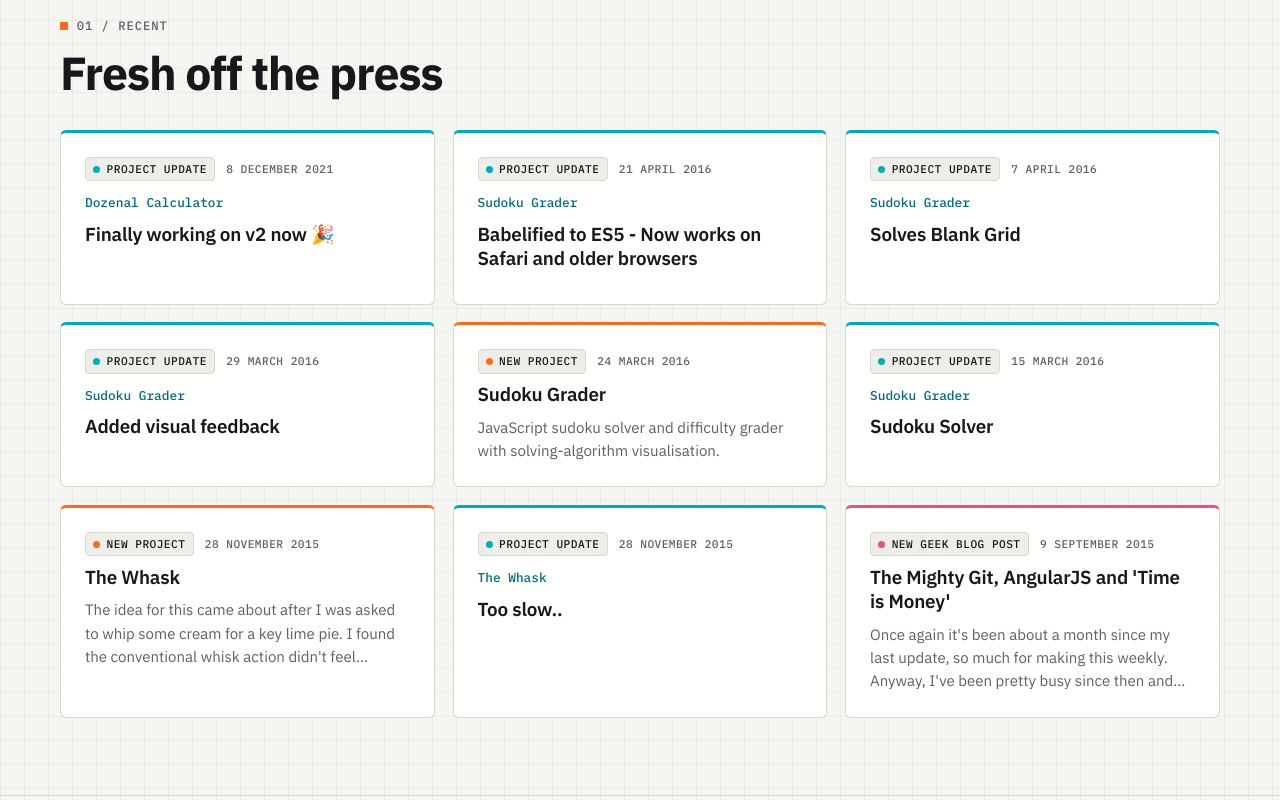
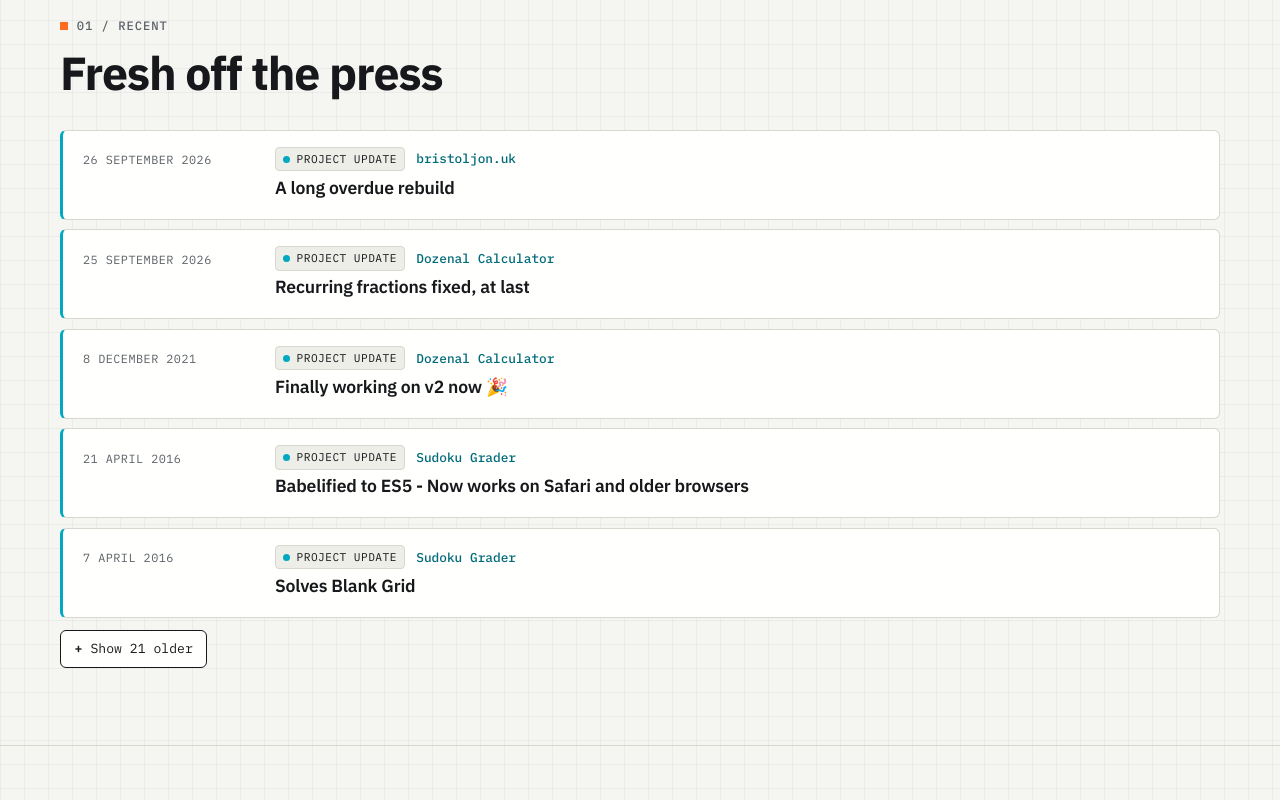
Before and after one commit to bristoljon/website, a Gatsby site: page / in a window 1280 px wide. Shown: the part 700-1500 px from the top of the page. Built offline with nearby package versions, Linux system fonts and the light colour scheme; Gatsby itself is replaced by a stand-in of ours; some packages are replaced by stand-ins of ours.

Commit message:
feat: missing pages

```diff
--- a/content/projects/3d.md
+++ b/content/projects/3d.md
@@ -3,6 +3,7 @@ title: "3D Viewer"
 date: 2015-07-30
 excerpt: Automates a stereoscopic 3D effect by restyling paired iframes from height and depth attributes in the source HTML.
 status: Archived
+image: /img/projects/3d.jpg
 tags:
   - "JavaScript"
   - "JQuery"
--- a/content/projects/dozenal.md
+++ b/content/projects/dozenal.md
@@ -3,6 +3,7 @@ title: "Dozenal Calculator"
 date: 2015-07-30
 excerpt: A base-12 calculator, including fraction conversion.
 status: Archived
+image: /img/projects/dozenal.jpg
 tags:
   - "JavaScript"
   - "JQuery"
@@ -139,6 +140,14 @@ comments:
     date: "2025-07-27"
     body: "Changing the L and X characters doesn't work on latest version I think.. Old one does but it's even worse at maths 😆"
 updates:
+  - date: 2026-09-25
+    title: "Recurring fractions fixed, at last"
+    body: |-
+      Finally fixed the bug I found back in 2015, where 1/5 in dozenal came out wrong.
+
+      The calculator now does exact fraction arithmetic, keeping every value as a whole-number numerator and denominator instead of a rounded decimal. Nothing gets rounded along the way, so recurring digits can be shown properly, with a line over the part that repeats. 1/5 in dozenal is 0.2497, with the 2497 recurring. Switching between dozenal and decimal is lossless now too, and dividing by zero now shows an error.
+
+      [Try it here](/projects/dozenal/).
   - date: 2021-12-08
     title: "Finally working on v2 now 🎉"
     body: "I finally dusted off the Dozenal Calculator code as it seems to be getting quite a bit of traffic.. Have basically rewritten it using React and bignumber.js which should provide much better accuracy especially with fractions. Check it out [here](https://dozenal.netlify.app/)"
--- a/content/projects/imedic.md
+++ b/content/projects/imedic.md
@@ -3,6 +3,7 @@ title: "iMedic - Paramedic App"
 date: 2010-07-14
 excerpt: An iOS app written in Objective-C for paramedics — assessment tools and drug calculations.
 status: Archived
+image: /img/projects/imedic.jpg
 tags:
   - "PHP"
   - "Mobile"
--- a/content/projects/onetimepad.md
+++ b/content/projects/onetimepad.md
@@ -3,6 +3,7 @@ title: "One Time Pad Encryption"
 date: 2015-07-09
 excerpt: One-time pad encryption and decryption in the browser. Unbreakable given a good key, and simple with it.
 status: Archived
+image: /img/projects/onetimepad.jpg
 tags:
   - "JavaScript"
   - "Encryption"
--- a/content/projects/sudoku.md
+++ b/content/projects/sudoku.md
@@ -3,6 +3,7 @@ title: "Sudoku Grader"
 date: 2016-03-24
 excerpt: JavaScript sudoku solver and difficulty grader with solving-algorithm visualisation.
 status: Archived
+image: /img/projects/sudoku.jpg
 tags:
   - "JavaScript"
   - "OOP"
--- a/content/projects/this.md
+++ b/content/projects/this.md
@@ -3,6 +3,7 @@ title: "bristoljon.uk"
 date: 2015-08-05
 excerpt: The site you're reading. Now a static build rather than PHP and MySQL.
 status: Archived
+image: /img/projects/this.jpg
 tags:
   - "PHP"
   - "JavaScript"
@@ -29,6 +30,14 @@ links:
 draft: false
 comments: []
 updates:
+  - date: 2026-09-26
+    title: "A long overdue rebuild"
+    body: |-
+      Eleven years on, the site has finally been rebuilt. It's off PHP and MySQL and is now a static Gatsby site on Netlify, with the posts and projects kept as markdown and edited through Decap CMS.
+
+      Credit where it's due: the redesign and migration were done with Claude, Anthropic's AI. I said what I wanted and it did the heavy lifting. That included a new look (with a dark mode), a [CV](/cv) page with PDF download, and rescuing the old project updates from the old site's feed so they show here and on the homepage again.
+
+      The old mini-apps that never had a project page now live under [misc](/misc), and every old link redirects to its new home. A couple got fixed on the way. 'Suncalc' had a syntax error that stopped it working at all, and the Styles Changer no longer needs PHP.
   - date: 2015-08-21
     title: "Added images"
     body: "Finally got round to adding images. True to form, I couldn't do it the easy way and opted for a custom PHP script and HTML form that uploads images to the server and adds details such as description and url to a table in the database. Then it associates the image record with a particular project. This means I can link multiple projects or blogs to one image. To display them I use AJAX to grab the matching image URL's from the db and display them as thumbnails in the image panel. Will start adding more images soon."
--- a/content/projects/timeismoney.md
+++ b/content/projects/timeismoney.md
@@ -3,6 +3,7 @@ title: "Time is Money"
 date: 2015-09-03
 excerpt: A counter that reframes your working hours as money earned, and money as the hours it costs you.
 status: Archived
+image: /img/projects/timeismoney.jpg
 tags:
   - "JavaScript"
   - "JQuery"
--- a/src/components/nav.js
+++ b/src/components/nav.js
@@ -7,7 +7,7 @@ import { useLocation } from "@reach/router"
  * and the "Get involved" sign-up modal — both of those were backed by the
  * $_SESSION / users table and have no home on a static build.
  *
- * Projects and Blog are pulled from content so the menu can't drift from
+ * Projects and Misc are pulled from content so the menu can't drift from
  * what's actually published.
  */
 
@@ -62,18 +62,6 @@ const Nav = () => {
         nodes {
           fields { path }
           frontmatter { title }
-        }
-      }
-      posts: allMarkdownRemark(
-        filter: {
-          fields: { collection: { eq: "blog" } }
-          frontmatter: { draft: { ne: true } }
-        }
-        sort: { frontmatter: { date: DESC } }
-      ) {
-        nodes {
-          fields { path }
-          frontmatter { title number type }
         }
       }
       misc: allMarkdownRemark(
@@ -185,16 +173,12 @@ const Nav = () => {
               ]
             )}
 
-            {dropdown(
-              "blog",
-              "Blog",
-              "sun",
-              data.posts.nodes.map(p => (
-                <li key={p.fields.path}>
-                  <Link to={p.fields.path}>{p.frontmatter.title}</Link>
-                </li>
-              ))
-            )}
+            <li>
+              <Link className="menu-link" to="/blog">
+                Blog
+              </Link>
+            </li>
+
 
             {dropdown(
               "misc",
@@ -213,11 +197,6 @@ const Nav = () => {
               ]
             )}
 
-            <li>
-              <Link className="menu-link" to="/blog">
-                All posts
-              </Link>
-            </li>
             <li>
               <Link className="menu-link" to="/cv">
                 CV
--- /dev/null
+++ b/src/components/show-more.js
@@ -0,0 +1,40 @@
+import * as React from "react"
+
+/**
+ * A list in order, with everything after the first few tucked into a native
+ * <details> expander. No JavaScript needed to open it, and it's keyboard and
+ * screen-reader friendly. `open` forces it open, e.g. when a link points at
+ * an item inside.
+ */
+const ShowMore = ({
+  items,
+  renderItem,
+  className,
+  visible = 5,
+  noun = "older",
+  open = false,
+}) => {
+  const head = items.slice(0, visible)
+  const rest = items.slice(visible)
+
+  return (
+    <>
+      <ol className={className}>{head.map(renderItem)}</ol>
+      {rest.length > 0 && (
+        <details className="show-more" open={open || undefined}>
+          <summary>
+            <span className="when-closed">
+              Show {rest.length} {noun}
+            </span>
+            <span className="when-open">Show fewer</span>
+          </summary>
+          <ol className={className} start={visible + 1}>
+            {rest.map(renderItem)}
+          </ol>
+        </details>
+      )}
+    </>
+  )
+}
+
+export default ShowMore
--- a/src/pages/index.js
+++ b/src/pages/index.js
@@ -3,19 +3,20 @@ import { graphql, Link } from "gatsby"
 import Layout from "../components/layout"
 import Seo from "../components/seo"
 import Window from "../components/window"
+import ShowMore from "../components/show-more"
 import { byNewest, plainExcerpt, projectUpdates, updateDate } from "../utils/updates"
 
 // Accent per kind of item, so the feed reads at a glance.
 const KIND_TONE = { blog: "pink", project: "tang", update: "sky" }
-const FEED_SIZE = 9
 
 
 const IndexPage = ({ data }) => {
   const home = data.home
   const hero = home?.frontmatter || {}
 
-  // The recent feed mixes posts, new projects and project updates, newest
-  // first — the same mix the old /php/updates.php feed served.
+  // The recent feed mixes posts, new projects and project updates, strictly
+  // newest first — the same mix the old /php/updates.php feed served. The
+  // first few show; the rest sit behind "Show older".
   const recent = [
     ...data.recent.nodes.map(node => {
       const isBlog = node.fields.collection === "blog"
@@ -45,7 +46,6 @@ const IndexPage = ({ data }) => {
     ),
   ]
     .sort(byNewest)
-    .slice(0, FEED_SIZE)
 
   // "bristoljon.uk" -> "bristoljon" with the ".uk" picked out in colour.
   const title = hero.title || "bristoljon.uk"
@@ -106,26 +106,31 @@ const IndexPage = ({ data }) => {
             </h2>
           </header>
 
-          <ul className="card-grid">
-            {recent.map(item => (
-              <li
-                className={`card feed-card tone-${KIND_TONE[item.kind]}`}
-                key={item.key}
-              >
-                <div className="feed-meta">
-                  <span className="chip">{item.label}</span>
-                  <time dateTime={item.isoDate}>{item.date}</time>
+          <ShowMore
+            className="feed-list"
+            items={recent}
+            renderItem={item => (
+              <li className={`feed-item tone-${KIND_TONE[item.kind]}`} key={item.key}>
+                <time className="feed-date" dateTime={item.isoDate}>
+                  {item.date}
+                </time>
+                <div className="feed-body">
+                  <p className="feed-kind">
+                    <span className="chip">{item.label}</span>
+                    {item.project && (
+                      <span className="feed-project">{item.project}</span>
+                    )}
+                  </p>
+                  <h3 className="feed-title">
+                    <Link className="stretched" to={item.path}>
+                      {item.title}
+                    </Link>
+                  </h3>
+                  <p className="feed-excerpt">{item.excerpt}</p>
                 </div>
-                {item.project && <p className="feed-project">{item.project}</p>}
-                <h3 className="feed-title">
-                  <Link className="stretched" to={item.path}>
-                    {item.title}
-                  </Link>
-                </h3>
-                <p>{item.excerpt}</p>
               </li>
-            ))}
-          </ul>
+            )}
+          />
         </div>
       </section>
 
@@ -171,7 +176,6 @@ export const query = graphql`
         frontmatter: { draft: { ne: true } }
       }
       sort: { frontmatter: { date: DESC } }
-      limit: 9
     ) {
       nodes {
         id
--- a/src/styles/global.css
+++ b/src/styles/global.css
@@ -766,30 +766,6 @@ a.tag:hover {
   margin-right: 0.35rem;
 }
 
-.card-grid {
-  display: grid;
-  grid-template-columns: repeat(auto-fill, minmax(min(100%, 300px), 1fr));
-  gap: 1.1rem;
-  margin: 0;
-  padding: 0;
-  list-style: none;
-}
-
-.card.feed-card {
-  display: flex;
-  flex-direction: column;
-  gap: 0.55rem;
-  border-top: 3px solid var(--accent, var(--rule));
-  transition: border-color 0.15s ease, box-shadow 0.15s ease;
-}
-
-.card-grid .feed-card:hover,
-.card-grid .feed-card:focus-within {
-  border-color: var(--rule-strong);
-  border-top-color: var(--accent);
-  box-shadow: 0 8px 24px rgba(0, 0, 0, 0.06);
-}
-
 .feed-meta {
   display: flex;
   flex-wrap: wrap;
@@ -807,17 +783,72 @@ a.tag:hover {
   color: var(--ink);
 }
 
-.feed-card .feed-project {
-  margin: 0.2rem 0 0;
+/* The recent feed: one list, strictly newest first. */
+.feed-list {
+  display: grid;
+  gap: 0.6rem;
+  margin: 0;
+  padding: 0;
+  list-style: none;
+}
+
+.feed-item {
+  position: relative;
+  display: grid;
+  gap: 0.3rem 1.5rem;
+  padding: 1rem 1.25rem;
+  background: var(--surface);
+  border: 1px solid var(--rule);
+  border-left: 3px solid var(--accent, var(--rule));
+  border-radius: var(--radius);
+  transition: border-color 0.15s ease, box-shadow 0.15s ease;
+}
+
+@media (min-width: 720px) {
+  .feed-item {
+    grid-template-columns: 10.5rem 1fr;
+  }
+}
+
+.feed-item:hover,
+.feed-item:focus-within {
+  border-color: var(--rule-strong);
+  border-left-color: var(--accent);
+  box-shadow: 0 8px 24px rgba(0, 0, 0, 0.06);
+}
+
+.feed-date {
+  padding-top: 0.2rem;
+  color: var(--muted);
+  font-family: var(--mono);
+  font-size: 0.74rem;
+  letter-spacing: 0.04em;
+  text-transform: uppercase;
+}
+
+.feed-kind {
+  display: flex;
+  flex-wrap: wrap;
+  align-items: center;
+  gap: 0.35rem 0.7rem;
+  margin: 0;
+  font-family: var(--mono);
+  font-size: 0.7rem;
+  letter-spacing: 0.04em;
+  text-transform: uppercase;
+}
+
+.feed-project {
   color: var(--accent-text, var(--muted));
-  font-family: var(--mono);
   font-size: 0.8rem;
   font-weight: 500;
+  letter-spacing: 0;
+  text-transform: none;
 }
 
 .feed-title {
-  margin: 0;
-  font-size: 1.18rem;
+  margin: 0.35rem 0 0.2rem;
+  font-size: 1.1rem;
   font-weight: 600;
   line-height: 1.3;
   letter-spacing: -0.01em;
@@ -828,11 +859,63 @@ a.tag:hover {
   text-decoration: none;
 }
 
-.feed-card p {
+.feed-excerpt {
   margin: 0;
   color: var(--muted);
   font-size: 0.94rem;
   line-height: 1.55;
+}
+
+/* "Show N older" expander under a list. */
+.show-more {
+  margin-top: 0.75rem;
+}
+
+.show-more > summary {
+  display: inline-flex;
+  align-items: center;
+  gap: 0.5rem;
+  padding: 0.45rem 0.85rem;
+  background: var(--surface);
+  color: var(--ink);
+  border: 1px solid var(--rule-strong);
+  border-radius: var(--radius);
+  font-family: var(--mono);
+  font-size: 0.82rem;
+  list-style: none;
+  cursor: pointer;
+  transition: background 0.15s ease, color 0.15s ease;
+}
+
+.show-more > summary::-webkit-details-marker {
+  display: none;
+}
+
+.show-more > summary::before {
+  content: "+";
+  font-weight: 600;
+}
+
+.show-more[open] > summary::before {
+  content: "−";
+}
+
+.show-more > summary:hover {
+  background: var(--ink);
+  color: var(--bg);
+}
+
+.show-more[open] .when-closed,
+.show-more:not([open]) .when-open {
+  display: none;
+}
+
+.show-more > ol {
+  margin-top: 0.75rem;
+}
+
+.updates .show-more > summary {
+  margin-left: 1.4rem;
 }
 
 .about {
--- a/static/admin/config.yml
+++ b/static/admin/config.yml
@@ -68,7 +68,7 @@ collections:
       - { name: date, label: Date, widget: datetime, picker_utc: true, date_format: "YYYY-MM-DD", time_format: false, format: "YYYY-MM-DD" }
       - { name: excerpt, label: Summary, widget: text, required: false }
       - { name: status, label: Status, widget: select, options: ["Active", "Paused", "Archived", "Idea"], default: "Archived", required: false }
-      - { name: image, label: Image, widget: image, required: false }
+      - { name: image, label: Header image, widget: image, required: false, hint: "Shown beside the title on the project page, cropped to 4:3. A screenshot of the app works well. Leave empty for no image." }
       - { name: tags, label: Tags, widget: list, required: false, default: [] }
       - name: links
         label: Links
```
Also changed, not shown: src/templates/project.js (+22 -5 lines), static/img/projects/3d.jpg (added), static/img/projects/dozenal.jpg (added), static/img/projects/imedic.jpg (added), static/img/projects/onetimepad.jpg (added), static/img/projects/sudoku.jpg (added), static/img/projects/this.jpg (added), static/img/projects/timeismoney.jpg (added).
